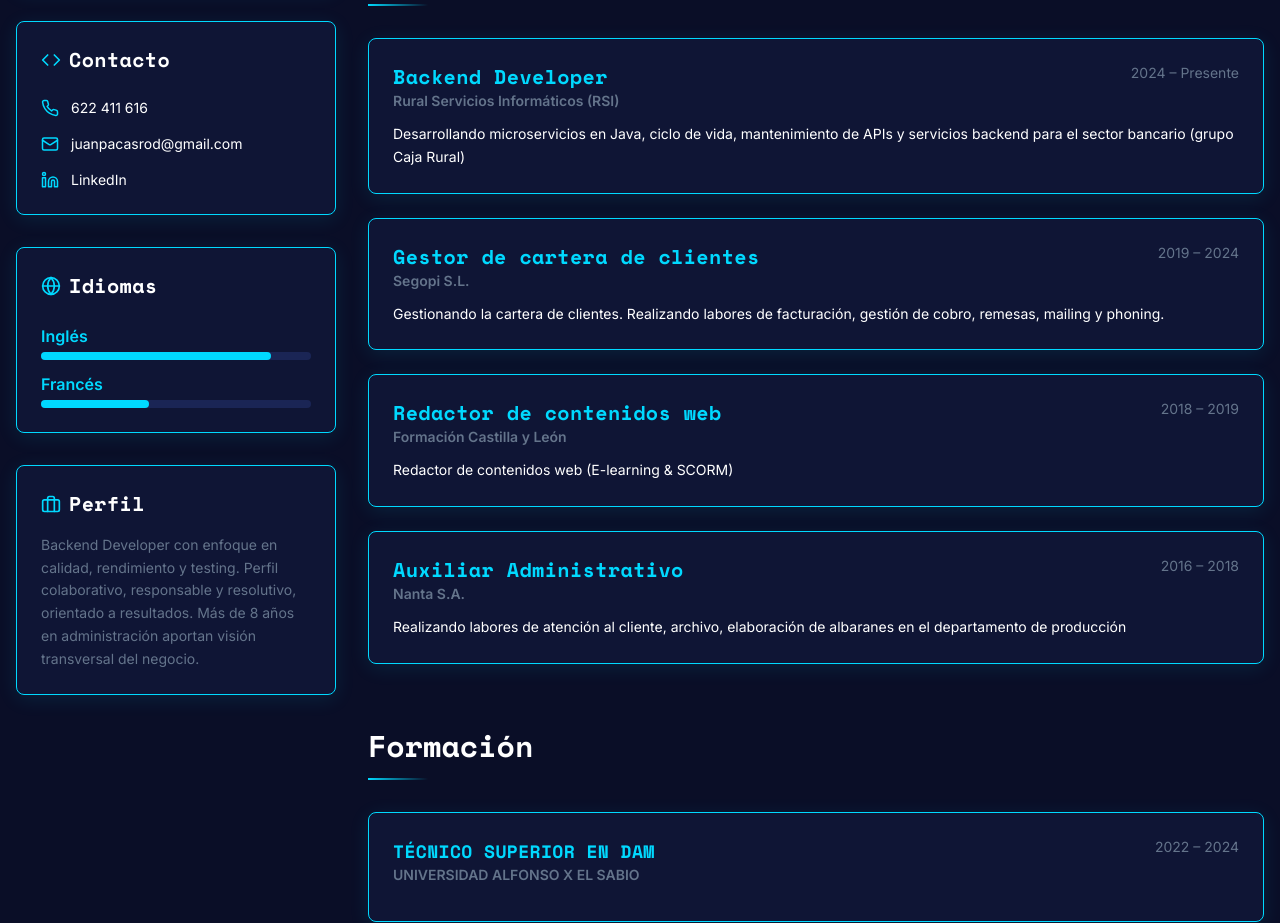
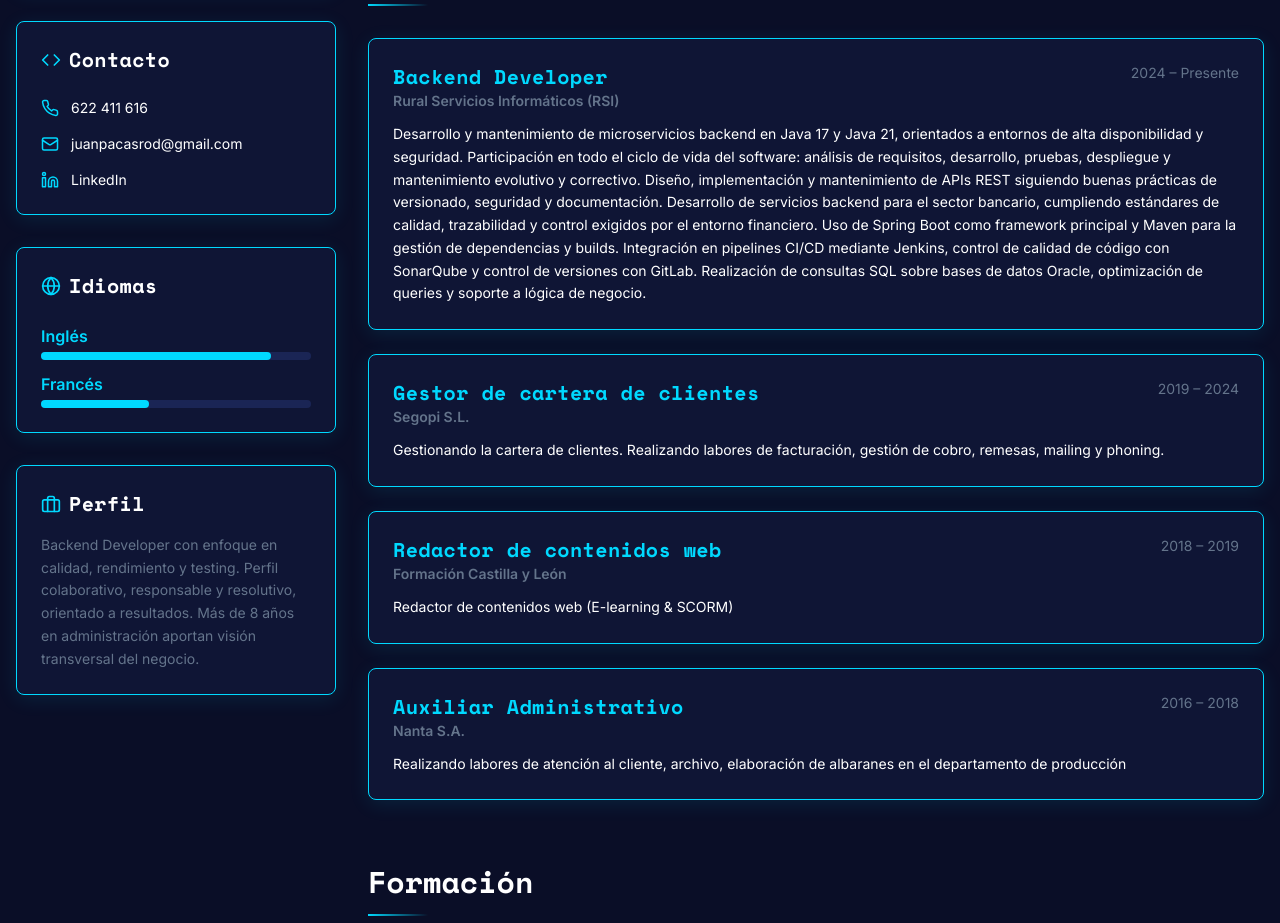
Before and after one commit to JuanPaCasRod/cv.github.io, a React (Vite) app: page / in a window 1280 px wide. Shown: the part 780-1703 px from the top of the page. Built offline with nearby package versions, Linux system fonts and the light colour scheme.

Commit message:
Updated personal information

```diff
--- a/src/pages/Home.tsx
+++ b/src/pages/Home.tsx
@@ -23,7 +23,12 @@ export default function Home() {
       period: "2024 – Presente",
       title: "Backend Developer",
       company: "Rural Servicios Informáticos (RSI)",
-      description: "Desarrollando microservicios en Java, ciclo de vida, mantenimiento de APIs y servicios backend para el sector bancario (grupo Caja Rural)"
+      description: "Desarrollo y mantenimiento de microservicios backend en Java 17 y Java 21, orientados a entornos de alta disponibilidad y seguridad. Participación en todo el ciclo de vida del software: análisis de requisitos, desarrollo, pruebas, despliegue y mantenimiento evolutivo y correctivo. " +
+"Diseño, implementación y mantenimiento de APIs REST siguiendo buenas prácticas de versionado, seguridad y documentación. " +
+"Desarrollo de servicios backend para el sector bancario, cumpliendo estándares de calidad, trazabilidad y control exigidos por el entorno financiero. " +
+"Uso de Spring Boot como framework principal y Maven para la gestión de dependencias y builds. " +
+"Integración en pipelines CI/CD mediante Jenkins, control de calidad de código con SonarQube y control de versiones con GitLab. " +
+"Realización de consultas SQL sobre bases de datos Oracle, optimización de queries y soporte a lógica de negocio. "
     },
     {
       period: "2019 – 2024",
```
Also changed, not shown: 1 other file (tests, documents, lock files or other folders).
